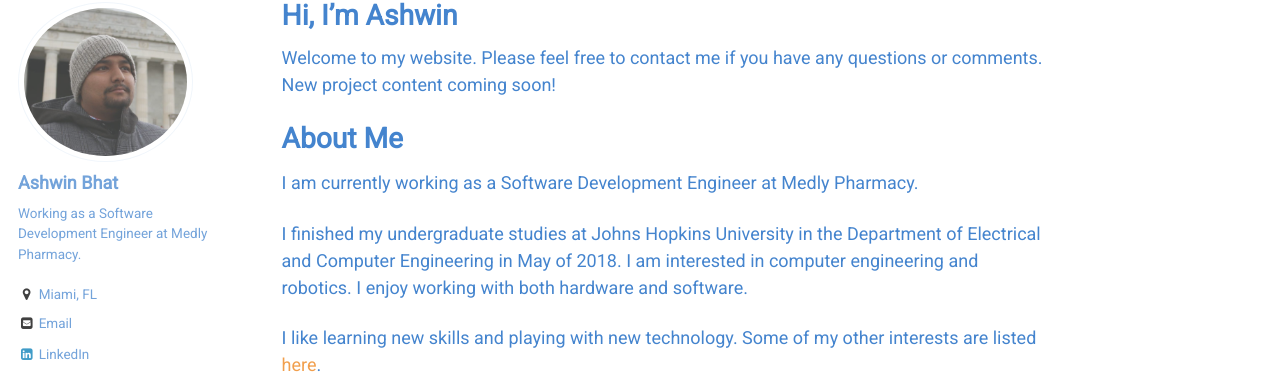
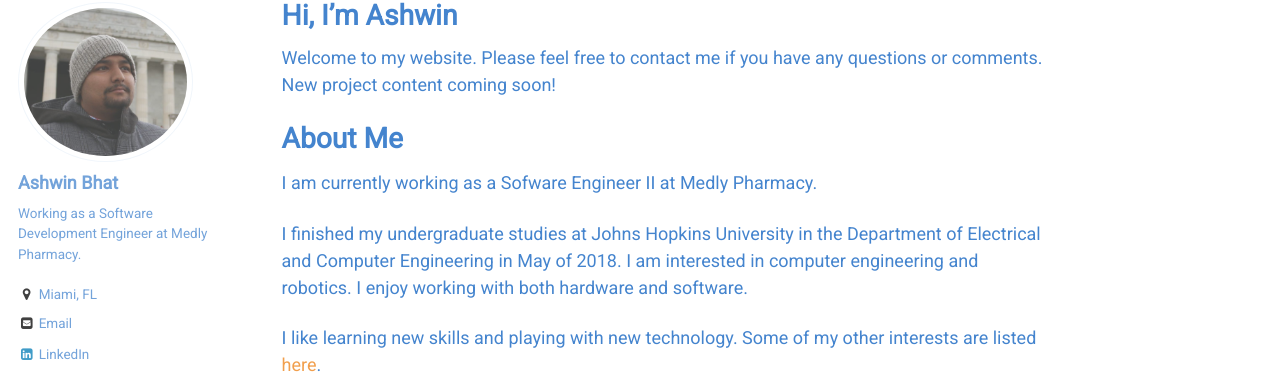
Before and after one commit to The-Shwin/the-shwin.github.io, a Jekyll site: the page built from _pages/about.md, in a window 1280 px wide. Shown: the part 116-490 px from the top of the page. Built offline with Jekyll 4.4.1, drawn with Linux system fonts in a browser that asks for light colours; some web fonts are replaced.

Commit message:
Update about.md

```diff
--- a/_pages/about.md
+++ b/_pages/about.md
@@ -23,7 +23,7 @@ Welcome to my website. Please feel free to contact me if you have any questions
 
 About Me
 ======
-I am currently working as a Software Development Engineer at Medly Pharmacy.
+I am currently working as a Sofware Engineer II at Medly Pharmacy.
 
 I finished my undergraduate studies at Johns Hopkins University in the Department of Electrical and Computer Engineering in May of 2018. I am interested in computer engineering and robotics. I enjoy working with both hardware and software.
 
```
